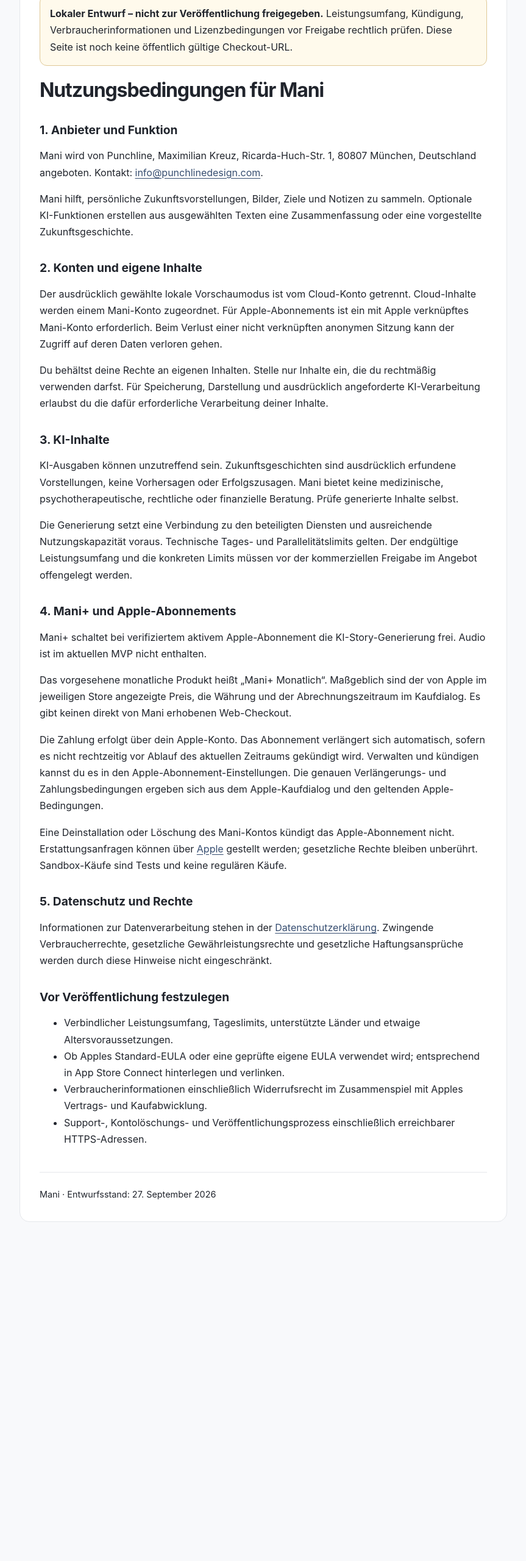
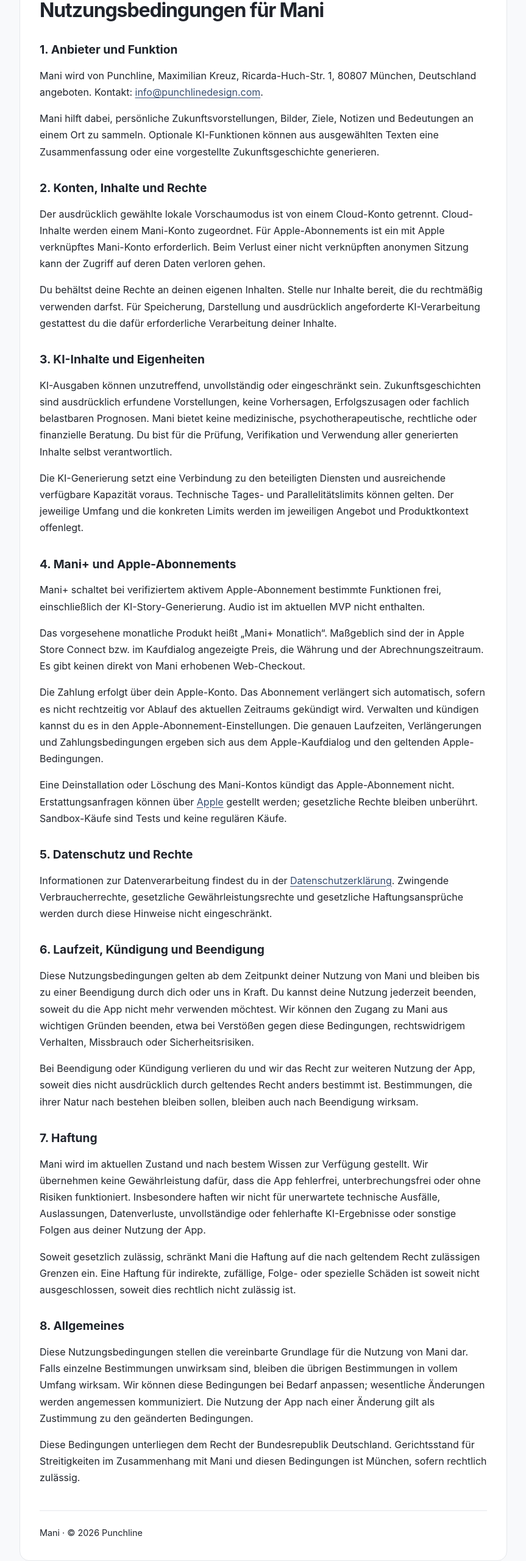
Before and after one commit to maximal0712/mani-web, a plain HTML site: page terms.html in a window 1280 px wide. Shown: the part 132-2692 px from the top of the page at 61% size, without its empty margins (208-1071 px from the left). Before the commit the page ends 2136 px from the top, so only its background shows below. Drawn offline with Linux system fonts and the light colour scheme.

Commit message:
Update legal pages: finalize Impressum, Datenschutz, and Nutzungsbedingungen content and remove draft notices

```diff
--- a/terms.html
+++ b/terms.html
@@ -3,37 +3,37 @@
 <head>
   <meta charset="utf-8">
   <meta name="viewport" content="width=device-width, initial-scale=1">
-  <meta name="robots" content="noindex, nofollow">
-  <title>Mani – Nutzungsbedingungen (Entwurf)</title>
+  <title>Mani – Nutzungsbedingungen</title>
   <link rel="stylesheet" href="styles.css">
 </head>
 <body><main class="doc">
   <nav aria-label="Rechtliche Informationen"><a href="index.html">Home</a><a href="support.html">Support</a><a href="impressum.html">Impressum</a><a href="privacy.html">Datenschutz</a><a href="terms.html" aria-current="page">Nutzungsbedingungen</a></nav>
-  <p class="draft"><strong>Lokaler Entwurf – nicht zur Veröffentlichung freigegeben.</strong> Leistungsumfang, Kündigung, Verbraucherinformationen und Lizenzbedingungen vor Freigabe rechtlich prüfen. Diese Seite ist noch keine öffentlich gültige Checkout-URL.</p>
   <h1>Nutzungsbedingungen für Mani</h1>
   <h2>1. Anbieter und Funktion</h2>
   <p>Mani wird von Punchline, Maximilian Kreuz, Ricarda-Huch-Str. 1, 80807 München, Deutschland angeboten. Kontakt: <a href="mailto:info@punchlinedesign.com">info@punchlinedesign.com</a>.</p>
-  <p>Mani hilft, persönliche Zukunftsvorstellungen, Bilder, Ziele und Notizen zu sammeln. Optionale KI-Funktionen erstellen aus ausgewählten Texten eine Zusammenfassung oder eine vorgestellte Zukunftsgeschichte.</p>
-  <h2>2. Konten und eigene Inhalte</h2>
-  <p>Der ausdrücklich gewählte lokale Vorschaumodus ist vom Cloud-Konto getrennt. Cloud-Inhalte werden einem Mani-Konto zugeordnet. Für Apple-Abonnements ist ein mit Apple verknüpftes Mani-Konto erforderlich. Beim Verlust einer nicht verknüpften anonymen Sitzung kann der Zugriff auf deren Daten verloren gehen.</p>
-  <p>Du behältst deine Rechte an eigenen Inhalten. Stelle nur Inhalte ein, die du rechtmäßig verwenden darfst. Für Speicherung, Darstellung und ausdrücklich angeforderte KI-Verarbeitung erlaubst du die dafür erforderliche Verarbeitung deiner Inhalte.</p>
-  <h2>3. KI-Inhalte</h2>
-  <p>KI-Ausgaben können unzutreffend sein. Zukunftsgeschichten sind ausdrücklich erfundene Vorstellungen, keine Vorhersagen oder Erfolgszusagen. Mani bietet keine medizinische, psychotherapeutische, rechtliche oder finanzielle Beratung. Prüfe generierte Inhalte selbst.</p>
-  <p>Die Generierung setzt eine Verbindung zu den beteiligten Diensten und ausreichende Nutzungskapazität voraus. Technische Tages- und Parallelitätslimits gelten. Der endgültige Leistungsumfang und die konkreten Limits müssen vor der kommerziellen Freigabe im Angebot offengelegt werden.</p>
+  <p>Mani hilft dabei, persönliche Zukunftsvorstellungen, Bilder, Ziele, Notizen und Bedeutungen an einem Ort zu sammeln. Optionale KI-Funktionen können aus ausgewählten Texten eine Zusammenfassung oder eine vorgestellte Zukunftsgeschichte generieren.</p>
+  <h2>2. Konten, Inhalte und Rechte</h2>
+  <p>Der ausdrücklich gewählte lokale Vorschaumodus ist von einem Cloud-Konto getrennt. Cloud-Inhalte werden einem Mani-Konto zugeordnet. Für Apple-Abonnements ist ein mit Apple verknüpftes Mani-Konto erforderlich. Beim Verlust einer nicht verknüpften anonymen Sitzung kann der Zugriff auf deren Daten verloren gehen.</p>
+  <p>Du behältst deine Rechte an deinen eigenen Inhalten. Stelle nur Inhalte bereit, die du rechtmäßig verwenden darfst. Für Speicherung, Darstellung und ausdrücklich angeforderte KI-Verarbeitung gestattest du die dafür erforderliche Verarbeitung deiner Inhalte.</p>
+  <h2>3. KI-Inhalte und Eigenheiten</h2>
+  <p>KI-Ausgaben können unzutreffend, unvollständig oder eingeschränkt sein. Zukunftsgeschichten sind ausdrücklich erfundene Vorstellungen, keine Vorhersagen, Erfolgszusagen oder fachlich belastbaren Prognosen. Mani bietet keine medizinische, psychotherapeutische, rechtliche oder finanzielle Beratung. Du bist für die Prüfung, Verifikation und Verwendung aller generierten Inhalte selbst verantwortlich.</p>
+  <p>Die KI-Generierung setzt eine Verbindung zu den beteiligten Diensten und ausreichende verfügbare Kapazität voraus. Technische Tages- und Parallelitätslimits können gelten. Der jeweilige Umfang und die konkreten Limits werden im jeweiligen Angebot und Produktkontext offenlegt.</p>
   <h2>4. Mani+ und Apple-Abonnements</h2>
-  <p>Mani+ schaltet bei verifiziertem aktivem Apple-Abonnement die KI-Story-Generierung frei. Audio ist im aktuellen MVP nicht enthalten.</p>
-  <p>Das vorgesehene monatliche Produkt heißt „Mani+ Monatlich“. Maßgeblich sind der von Apple im jeweiligen Store angezeigte Preis, die Währung und der Abrechnungszeitraum im Kaufdialog. Es gibt keinen direkt von Mani erhobenen Web-Checkout.</p>
-  <p>Die Zahlung erfolgt über dein Apple-Konto. Das Abonnement verlängert sich automatisch, sofern es nicht rechtzeitig vor Ablauf des aktuellen Zeitraums gekündigt wird. Verwalten und kündigen kannst du es in den Apple-Abonnement-Einstellungen. Die genauen Verlängerungs- und Zahlungsbedingungen ergeben sich aus dem Apple-Kaufdialog und den geltenden Apple-Bedingungen.</p>
+  <p>Mani+ schaltet bei verifiziertem aktivem Apple-Abonnement bestimmte Funktionen frei, einschließlich der KI-Story-Generierung. Audio ist im aktuellen MVP nicht enthalten.</p>
+  <p>Das vorgesehene monatliche Produkt heißt „Mani+ Monatlich“. Maßgeblich sind der in Apple Store Connect bzw. im Kaufdialog angezeigte Preis, die Währung und der Abrechnungszeitraum. Es gibt keinen direkt von Mani erhobenen Web-Checkout.</p>
+  <p>Die Zahlung erfolgt über dein Apple-Konto. Das Abonnement verlängert sich automatisch, sofern es nicht rechtzeitig vor Ablauf des aktuellen Zeitraums gekündigt wird. Verwalten und kündigen kannst du es in den Apple-Abonnement-Einstellungen. Die genauen Laufzeiten, Verlängerungen und Zahlungsbedingungen ergeben sich aus dem Apple-Kaufdialog und den geltenden Apple-Bedingungen.</p>
   <p>Eine Deinstallation oder Löschung des Mani-Kontos kündigt das Apple-Abonnement nicht. Erstattungsanfragen können über <a href="https://reportaproblem.apple.com/">Apple</a> gestellt werden; gesetzliche Rechte bleiben unberührt. Sandbox-Käufe sind Tests und keine regulären Käufe.</p>
   <h2>5. Datenschutz und Rechte</h2>
-  <p>Informationen zur Datenverarbeitung stehen in der <a href="privacy.html">Datenschutzerklärung</a>. Zwingende Verbraucherrechte, gesetzliche Gewährleistungsrechte und gesetzliche Haftungsansprüche werden durch diese Hinweise nicht eingeschränkt.</p>
-  <h2>Vor Veröffentlichung festzulegen</h2>
-  <ul>
-    <li>Verbindlicher Leistungsumfang, Tageslimits, unterstützte Länder und etwaige Altersvoraussetzungen.</li>
-    <li>Ob Apples Standard-EULA oder eine geprüfte eigene EULA verwendet wird; entsprechend in App Store Connect hinterlegen und verlinken.</li>
-    <li>Verbraucherinformationen einschließlich Widerrufsrecht im Zusammenspiel mit Apples Vertrags- und Kaufabwicklung.</li>
-    <li>Support-, Kontolöschungs- und Veröffentlichungsprozess einschließlich erreichbarer HTTPS-Adressen.</li>
-  </ul>
-  <footer>Mani · Entwurfsstand: 27. September 2026</footer>
+  <p>Informationen zur Datenverarbeitung findest du in der <a href="privacy.html">Datenschutzerklärung</a>. Zwingende Verbraucherrechte, gesetzliche Gewährleistungsrechte und gesetzliche Haftungsansprüche werden durch diese Hinweise nicht eingeschränkt.</p>
+  <h2>6. Laufzeit, Kündigung und Beendigung</h2>
+  <p>Diese Nutzungsbedingungen gelten ab dem Zeitpunkt deiner Nutzung von Mani und bleiben bis zu einer Beendigung durch dich oder uns in Kraft. Du kannst deine Nutzung jederzeit beenden, soweit du die App nicht mehr verwenden möchtest. Wir können den Zugang zu Mani aus wichtigen Gründen beenden, etwa bei Verstößen gegen diese Bedingungen, rechtswidrigem Verhalten, Missbrauch oder Sicherheitsrisiken.</p>
+  <p>Bei Beendigung oder Kündigung verlieren du und wir das Recht zur weiteren Nutzung der App, soweit dies nicht ausdrücklich durch geltendes Recht anders bestimmt ist. Bestimmungen, die ihrer Natur nach bestehen bleiben sollen, bleiben auch nach Beendigung wirksam.</p>
+  <h2>7. Haftung</h2>
+  <p>Mani wird im aktuellen Zustand und nach bestem Wissen zur Verfügung gestellt. Wir übernehmen keine Gewährleistung dafür, dass die App fehlerfrei, unterbrechungsfrei oder ohne Risiken funktioniert. Insbesondere haften wir nicht für unerwartete technische Ausfälle, Auslassungen, Datenverluste, unvollständige oder fehlerhafte KI-Ergebnisse oder sonstige Folgen aus deiner Nutzung der App.</p>
+  <p>Soweit gesetzlich zulässig, schränkt Mani die Haftung auf die nach geltendem Recht zulässigen Grenzen ein. Eine Haftung für indirekte, zufällige, Folge- oder spezielle Schäden ist soweit nicht ausgeschlossen, soweit dies rechtlich nicht zulässig ist.</p>
+  <h2>8. Allgemeines</h2>
+  <p>Diese Nutzungsbedingungen stellen die vereinbarte Grundlage für die Nutzung von Mani dar. Falls einzelne Bestimmungen unwirksam sind, bleiben die übrigen Bestimmungen in vollem Umfang wirksam. Wir können diese Bedingungen bei Bedarf anpassen; wesentliche Änderungen werden angemessen kommuniziert. Die Nutzung der App nach einer Änderung gilt als Zustimmung zu den geänderten Bedingungen.</p>
+  <p>Diese Bedingungen unterliegen dem Recht der Bundesrepublik Deutschland. Gerichtsstand für Streitigkeiten im Zusammenhang mit Mani und diesen Bedingungen ist München, sofern rechtlich zulässig.</p>
+  <footer>Mani · © 2026 Punchline</footer>
 </main></body>
 </html>
```
Also changed, not shown: impressum.html (+12 -4 lines), privacy.html (+27 -30 lines).
